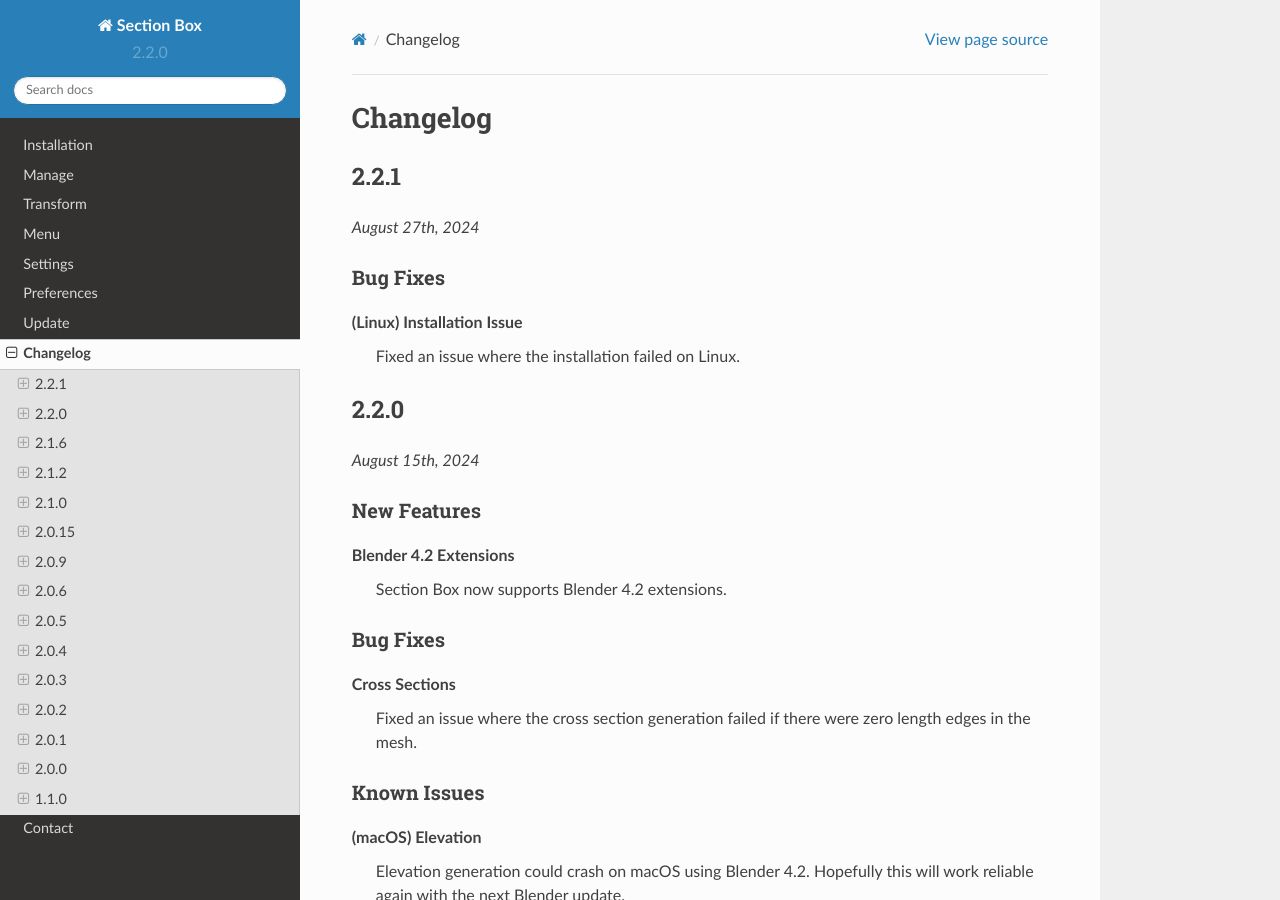
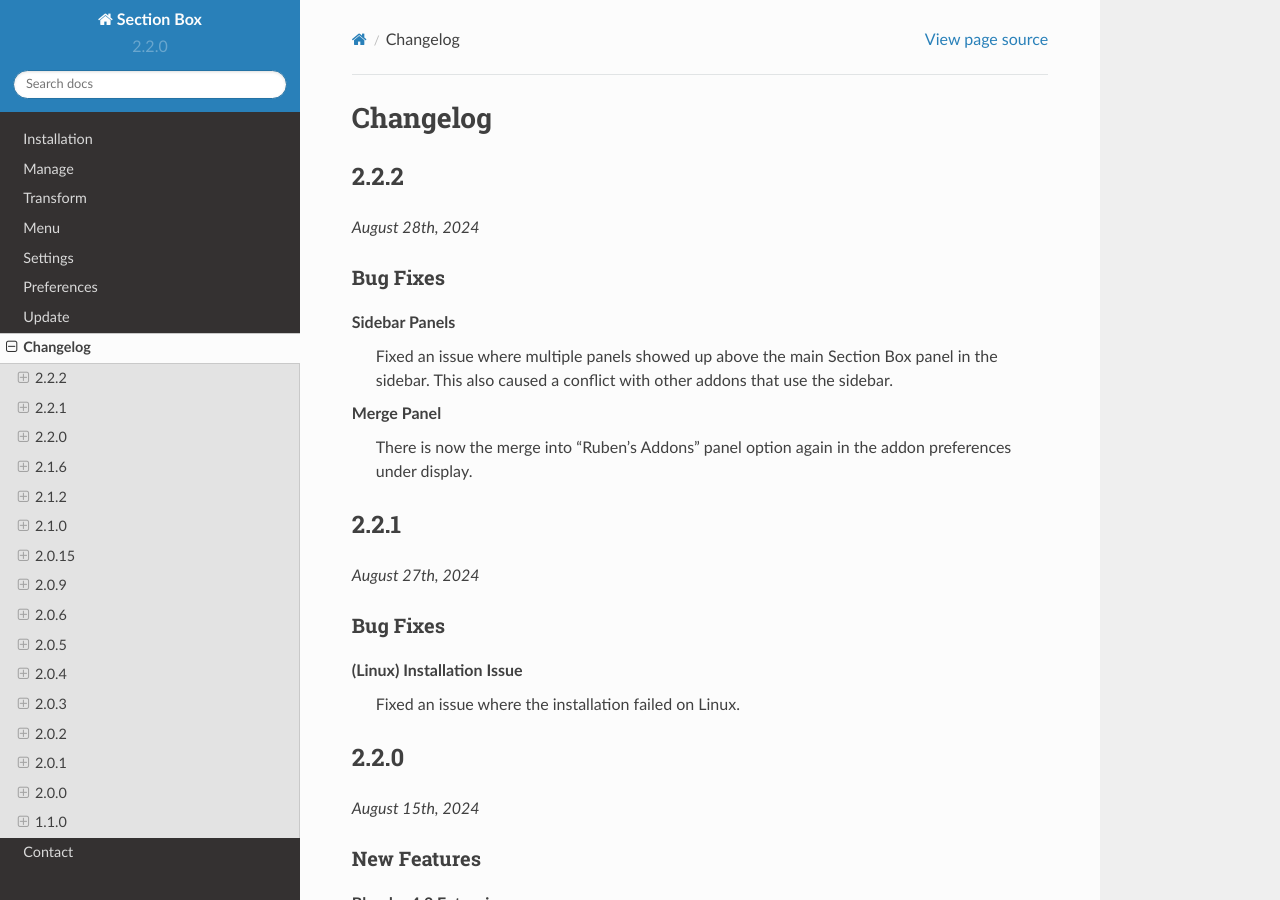
Before and after one commit to rubenmesserschmidt/Section-Box_docs, a Sphinx documentation site: the page built from docs/source/changelog.rst, in a window 1280 px wide and 900 px high. Built offline with Sphinx 7.4.7 and the Read the Docs theme 2.0.0, drawn with Linux system fonts in a browser that asks for light colours.

Commit message:
update 2.2.2

```diff
--- a/docs/source/changelog.rst
+++ b/docs/source/changelog.rst
@@ -1,6 +1,23 @@
 =========
 Changelog
 =========
+
+#####
+2.2.2
+#####
+
+*August 28th, 2024*
+
+*********
+Bug Fixes
+*********
+
+**Sidebar Panels**
+    Fixed an issue where multiple panels showed up above the main Section Box panel in the sidebar. This also caused a conflict with other addons that use the sidebar.
+
+**Merge Panel**
+    There is now the merge into "Ruben's Addons" panel option again in the addon preferences under display.
+
 
 #####
 2.2.1
```
Also changed, not shown: 1 other file.
